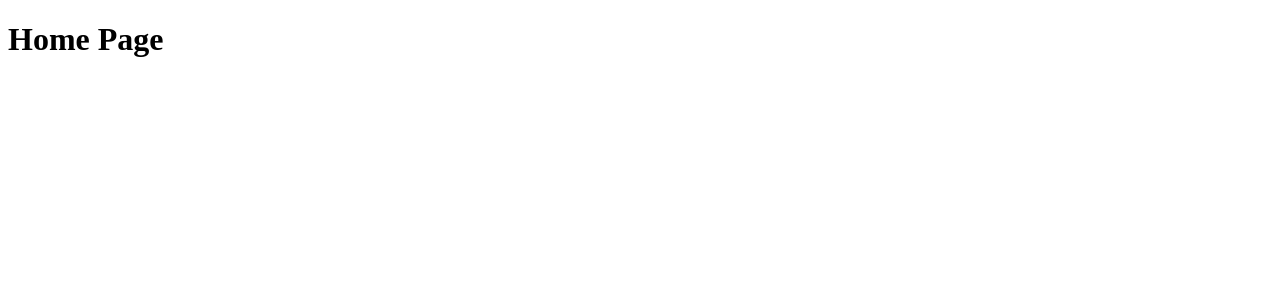
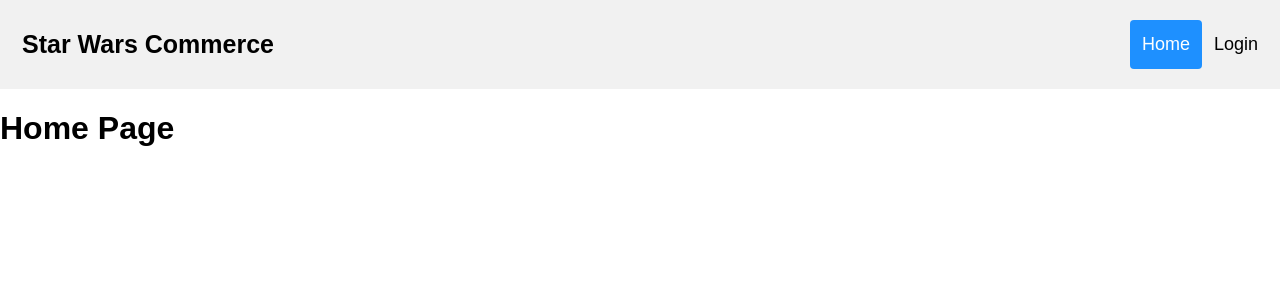
Before and after one commit to victor-s-santos/StarWarsCommerce, a Django app: page / in a window 1280 px wide. Shown: the top 300 px of the page. Run offline with Django 3.2, Linux system fonts and the light colour scheme; some libraries are stand-ins or nearby versions.

Commit message:
config staticfiles and login-logout redirect

```diff
--- /dev/null
+++ b/core/static/css/style.css
@@ -0,0 +1,54 @@
+* {box-sizing: border-box;}
+
+body {
+  margin: 0;
+  font-family: Arial, Helvetica, sans-serif;
+}
+
+.header {
+  overflow: hidden;
+  background-color: #f1f1f1;
+  padding: 20px 10px;
+}
+
+.header a {
+  float: left;
+  color: black;
+  text-align: center;
+  padding: 12px;
+  text-decoration: none;
+  font-size: 18px;
+  line-height: 25px;
+  border-radius: 4px;
+}
+
+.header a.logo {
+  font-size: 25px;
+  font-weight: bold;
+}
+
+.header a:hover {
+  background-color: #ddd;
+  color: black;
+}
+
+.header a.active {
+  background-color: dodgerblue;
+  color: white;
+}
+
+.header-right {
+  float: right;
+}
+
+@media screen and (max-width: 500px) {
+  .header a {
+    float: none;
+    display: block;
+    text-align: left;
+  }
+
+  .header-right {
+    float: none;
+  }
+}
--- a/core/templates/index.html
+++ b/core/templates/index.html
@@ -1,12 +1,30 @@
 <!DOCTYPE html>
 <html lang="en">
+{% load static %}
 <head>
     <meta charset="UTF-8">
     <meta http-equiv="X-UA-Compatible" content="IE=edge">
     <meta name="viewport" content="width=device-width, initial-scale=1.0">
-    <title>Document</title>
+    <!--css-->
+    <link rel="stylesheet" href="{% static 'css/style.css' %}">
+    <!--Bootstrap-->
+    <script src="https://code.jquery.com/jquery-3.3.1.slim.min.js" integrity="sha384-q8i/X+965DzO0rT7abK41JStQIAqVgRVzpbzo5smXKp4YfRvH+8abtTE1Pi6jizo" crossorigin="anonymous"></script>
+    <script src="https://cdnjs.cloudflare.com/ajax/libs/popper.js/1.14.7/umd/popper.min.js" integrity="sha384-UO2eT0CpHqdSJQ6hJty5KVphtPhzWj9WO1clHTMGa3JDZwrnQq4sF86dIHNDz0W1" crossorigin="anonymous"></script>
+    <script src="https://stackpath.bootstrapcdn.com/bootstrap/4.3.1/js/bootstrap.min.js" integrity="sha384-JjSmVgyd0p3pXB1rRibZUAYoIIy6OrQ6VrjIEaFf/nJGzIxFDsf4x0xIM+B07jRM" crossorigin="anonymous"></script>
+    <title>Star Wars Commerce</title>
 </head>
 <body>
+    <div class="header">
+        <a href="home" class="logo">Star Wars Commerce</a>
+        <div class="header-right">
+          <a class="active" href="{% url 'home' %}">Home</a><!--<img src="{% static 'img/vader.png' %}" alt="logo"/>-->
+          {% if user.is_authenticated %}
+            <a href="/logout">Logout</a>
+          {% else %}
+          <a href="/login">Login</a>
+          {% endif %}
+        </div>
+      </div>
     <h1>Home Page</h1>
 </body>
 </html>
--- a/star_wars_ecommerce/settings.py
+++ b/star_wars_ecommerce/settings.py
@@ -122,3 +122,7 @@
 EMAIL_USE_TLS = config('EMAIL_USE_TLS', cast=bool)
 EMAIL_HOST_USER = config('EMAIL_HOST_USER')
 EMAIL_HOST_PASSWORD = config('EMAIL_HOST_PASSWORD')
+
+#redirect logout and login
+LOGOUT_REDIRECT_URL = '/'
+LOGIN_REDIRECT_URL = '/'
--- a/star_wars_ecommerce/urls.py
+++ b/star_wars_ecommerce/urls.py
@@ -1,3 +1,5 @@
+from django.conf.urls.static import static
+from django.conf import settings
 from django.contrib import admin
 #auth views
 from django.contrib.auth import views as auth_views
@@ -22,4 +24,4 @@
 
     #--admin--#
     path('admin/', admin.site.urls),
-]
+]+ static(settings.STATIC_URL, document_root=settings.STATIC_ROOT)
```
Also changed, not shown: core/static/img/vader.png (added).
